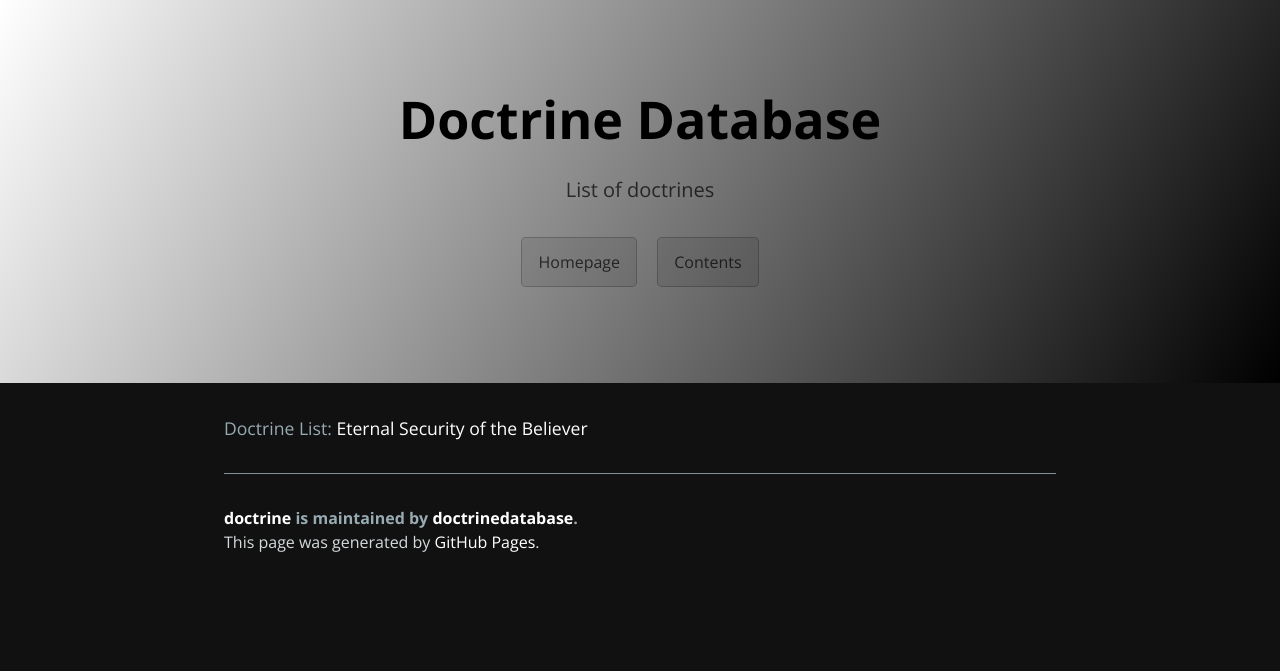
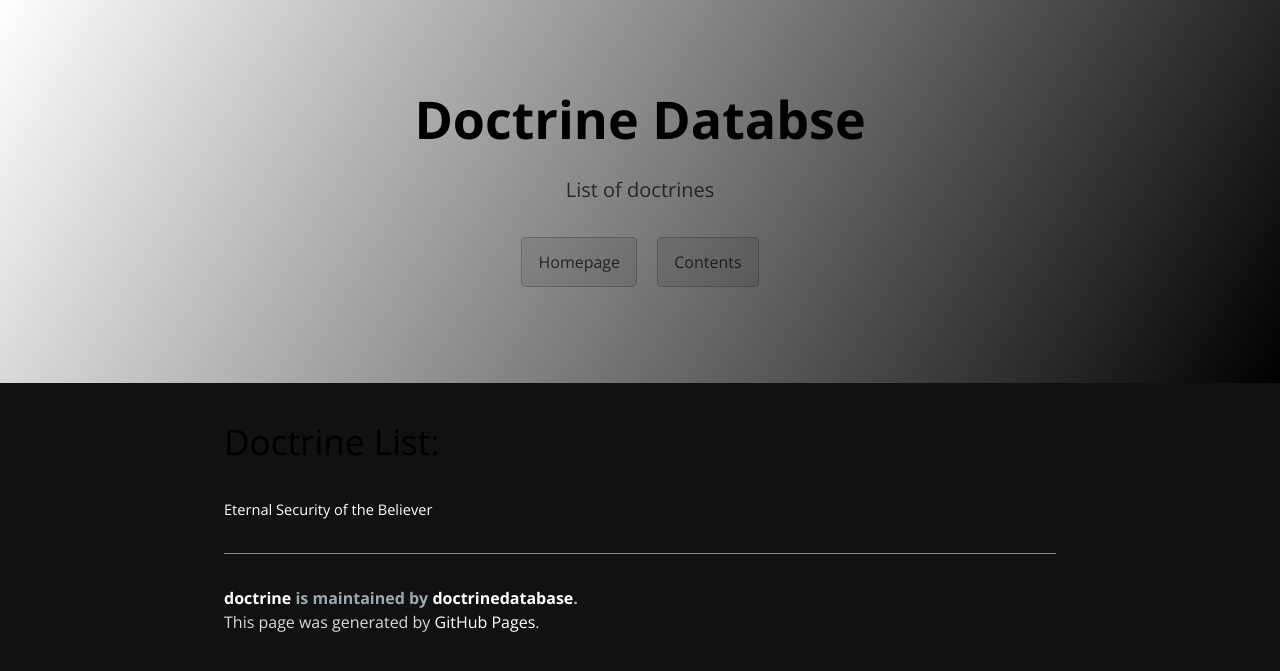
Before and after one commit to doctrinedatabase/doctrine, a Jekyll site: the page built from index.md, in a window 1280 px wide. Shown: the top 671 px of the page. Built offline with Jekyll 4.4.1, drawn with Linux system fonts in a browser that asks for light colours.

Commit message:
Update index.md

```diff
--- a/index.md
+++ b/index.md
@@ -1,7 +1,9 @@
 ---
+title: Doctrine Databse
 layout: default
 ---
 
 
-Doctrine List:
-[Eternal Security of the Believer](/osas)
+# Doctrine List:
+
+##### [Eternal Security of the Believer](/osas)
```
